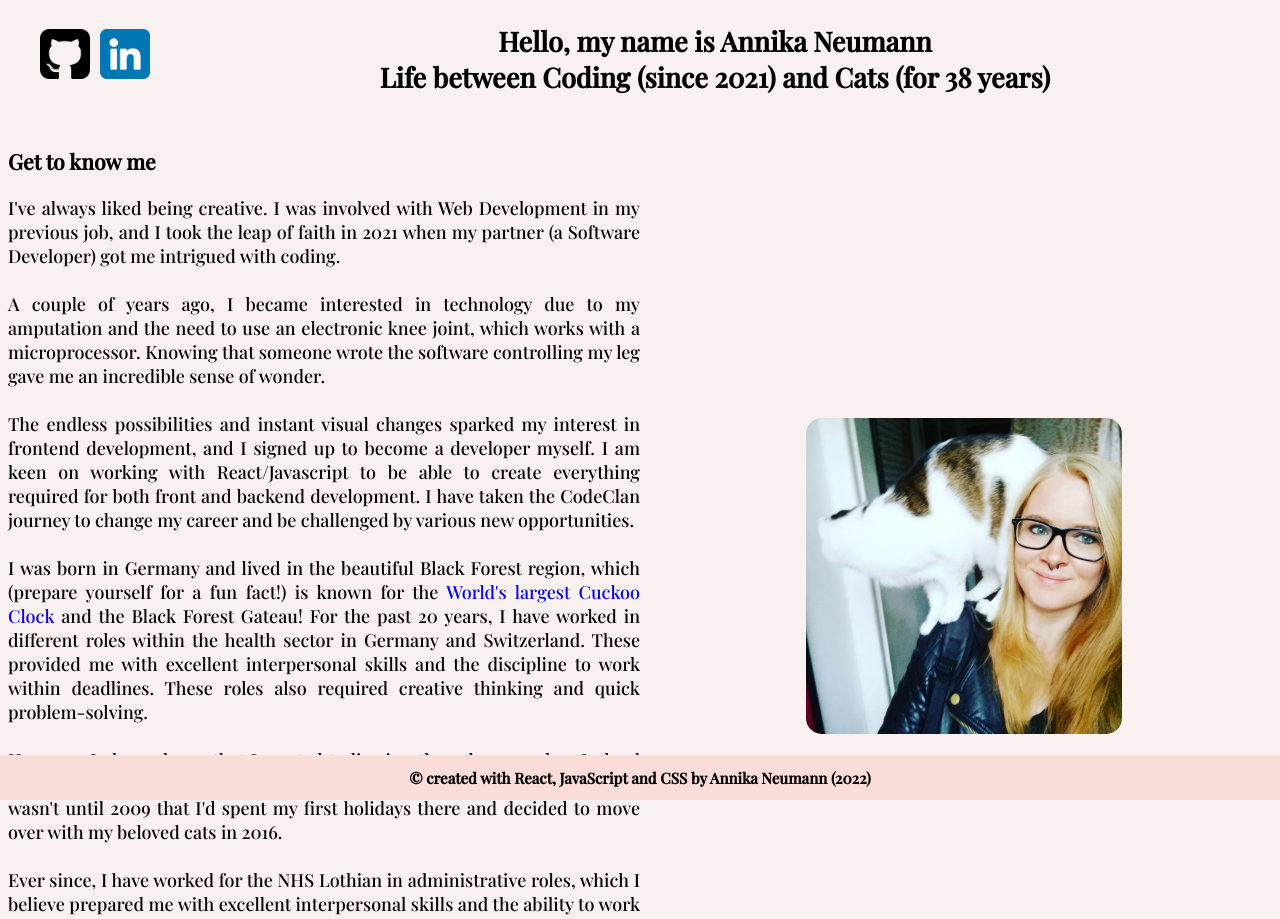
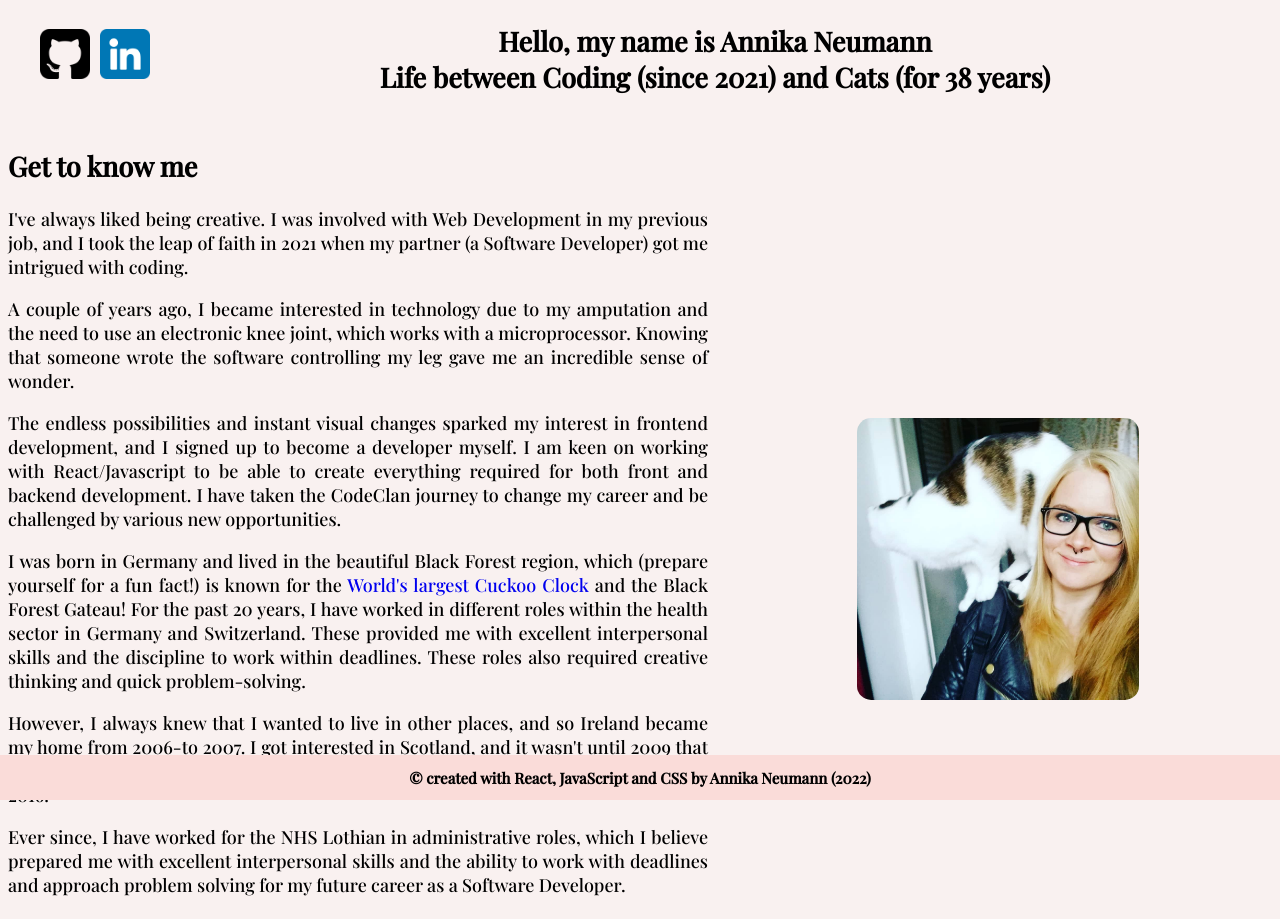
Before and after one commit to AnnikaNeumann/annikaneumann.github.io, a React (Create React App) app: page / in a window 1280 px wide. Shown: the top 919 px of the page. Built offline with nearby package versions, Linux system fonts and the light colour scheme.

Commit message:
replaced break points with more paragraph tags in about me

```diff
--- a/package.json
+++ b/package.json
@@ -9,8 +9,7 @@
     "react": "^18.0.0",
     "react-dom": "^18.0.0",
     "react-scripts": "^2.1.3",
-    "web-vitals": "^2.1.4",
-    "homepage": "https://AnnikaNeumann.github.io/portfolio-annika"
+    "web-vitals": "^2.1.4"
   },
   "scripts": {
     "start": "react-scripts start",
--- a/src/components/About.js
+++ b/src/components/About.js
@@ -7,33 +7,33 @@ const About = () =>{
     return(
 
         <div className="flex-about">
-        <div><img className="annika" src={require("../static/annika.png")} alt='annika'/></div>
+        <div><img className="annika" src={require("../static/annika.png")} alt='annika in a black jacket with her white cat on her shoulder.'/></div>
+        <main>
         <div className="about">
 
-        <h3>Get to know me</h3><p>I've always liked being creative. I was involved with Web Development in my previous job,
-        and I took the leap of faith in 2021 when my partner (a Software Developer) got me intrigued with coding.
-        <br></br><br></br>A couple of years ago, I became interested in technology due to my amputation and the need to use an electronic knee joint,
+        <h2>Get to know me</h2><p>I've always liked being creative. I was involved with Web Development in my previous job,
+        and I took the leap of faith in 2021 when my partner (a Software Developer) got me intrigued with coding.</p>
+        <p>A couple of years ago, I became interested in technology due to my amputation and the need to use an electronic knee joint,
         which works with a microprocessor. Knowing that someone wrote the software
-        controlling my leg gave me an incredible sense of wonder. <br></br><br></br>
-        The endless possibilities and instant visual changes sparked my interest in frontend development,
+        controlling my leg gave me an incredible sense of wonder.</p>
+        <p>The endless possibilities and instant visual changes sparked my interest in frontend development,
         and I signed up to become a developer myself. I am keen on working with React/Javascript to be able to create everything required for
         both front and backend development.
-        I have taken the CodeClan journey to change my career and be challenged by various new opportunities.
-        <br></br><br></br>I was born in Germany and lived in the beautiful Black Forest region, which (prepare yourself for a fun fact!)
+        I have taken the CodeClan journey to change my career and be challenged by various new opportunities.</p>
+        <p>I was born in Germany and lived in the beautiful Black Forest region, which (prepare yourself for a fun fact!)
         is known for the <a href="https://www.atlasobscura.com/places/worlds-largest-cuckoo-clock">World's largest Cuckoo Clock</a> and the Black Forest Gateau! For the past 20 years, I have worked in different roles within
         the health sector in Germany and Switzerland.
         These provided me with excellent interpersonal skills and the discipline to work within deadlines. These roles also required creative
-        thinking and quick problem-solving. <br></br><br></br>However, I always knew that I wanted to live in other places, and so Ireland became my home from 2006-to 2007.
-        I got interested in Scotland, and it wasn't until 2009 that I'd spent my first holidays there and decided to move over with my beloved cats in 2016.
-        <br></br><br></br>Ever since, I have worked for the NHS Lothian in administrative roles, which I believe prepared me with excellent interpersonal skills
-        and the ability to work with deadlines and approach problem solving for my future career as a Software Developer.
+        thinking and quick problem-solving.</p><p>However, I always knew that I wanted to live in other places, and so Ireland became my home from 2006-to 2007.
+        I got interested in Scotland, and it wasn't until 2009 that I'd spent my first holidays there and decided to move over with my beloved cats in 2016.</p>
+        <p>Ever since, I have worked for the NHS Lothian in administrative roles, which I believe prepared me with excellent interpersonal skills
+        and the ability to work with deadlines and approach problem solving for my future career as a Software Developer.</p>
         <h3>What I enjoy besides coding</h3>
-        Riding my Vespa motorscooter, practising my British Sign Language Skills (Level 2), attending Star Trek/ Comic Conventions, Film Festivals,
+       <p>Riding my Vespa motorscooter, practising my British Sign Language Skills (Level 2), attending Star Trek/ Comic Conventions, Film Festivals,
         spending time in nature, and fostering rescue cats in need of a new furrever home.</p>
         </div>
+        </main>
         </div>
-
-
 
     )
 
```
Also changed, not shown: 1 other file (tests, documents, lock files or other folders).
